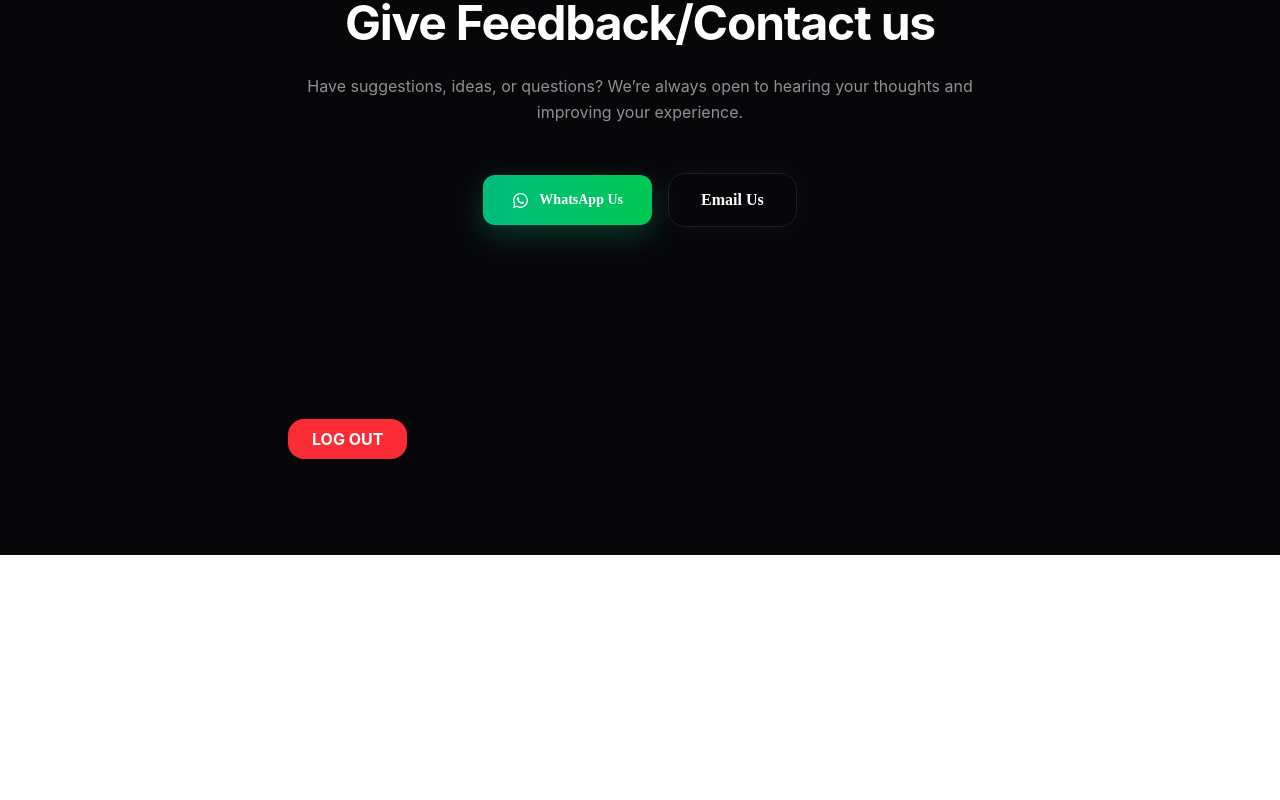
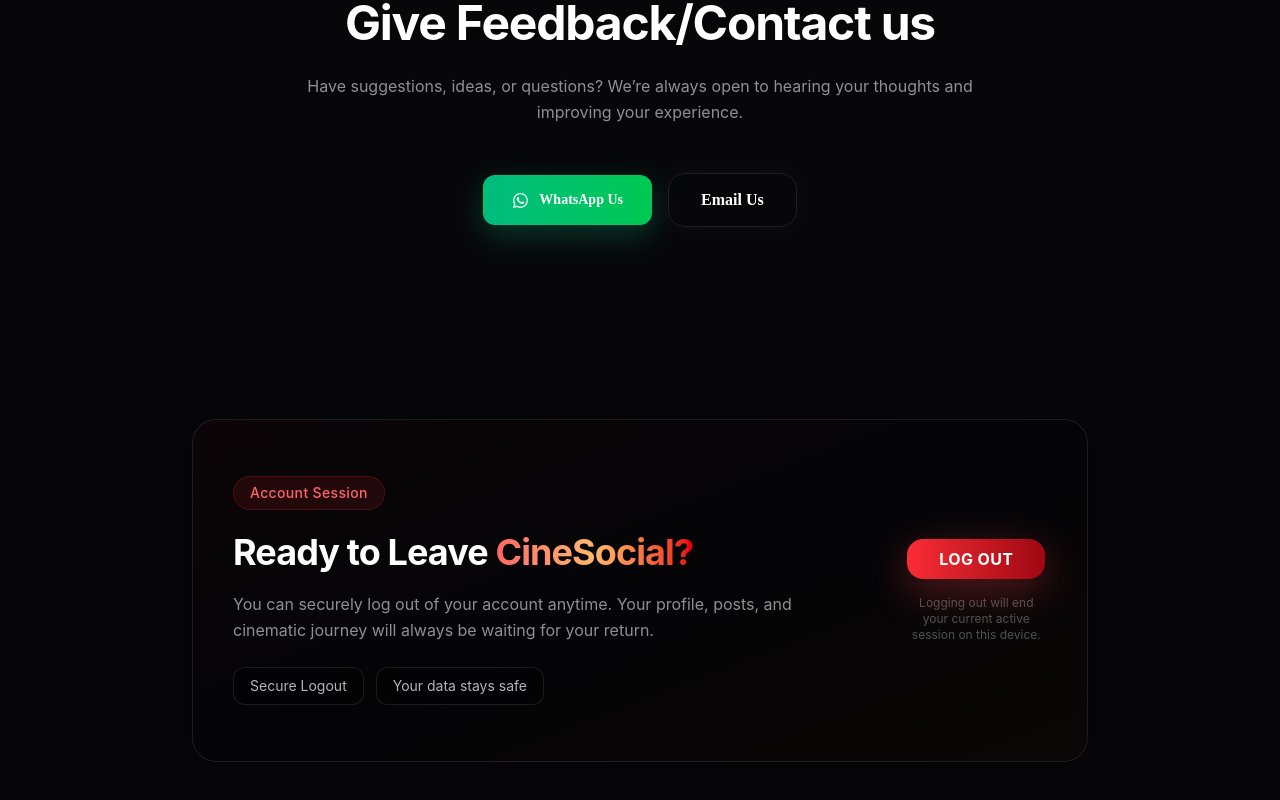
Before and after one commit to codingerror7/cinesocial, a Next.js app in the folder Frontend/: page /Settings in a window 1280 px wide. Shown: the part 1007-1807 px from the top of the page. Before the commit the page ends 1562 px from the top, so only its background shows below. Built offline with nearby package versions, Linux system fonts and the light colour scheme.

Commit message:
minor fix

```diff
--- a/Frontend/app/Settings/page.js
+++ b/Frontend/app/Settings/page.js
@@ -2,6 +2,8 @@
 import React from 'react'
 import { useState } from 'react';
 import Link from 'next/link';
+import {useAuth} from '@/context/AuthContext.js';
+import {useRouter} from 'next/navigation';
 import { FaWhatsapp } from "react-icons/fa";
 import Navbar2 from '@/Components/Navbar2'
 import MobileTopBar from '@/Components/MobileTopBar'
@@ -31,6 +33,7 @@
   },
 ];
 
+const {logout} = useAuth();
   const [openIndex, setOpenIndex] = useState(null);
 
   const toggle = (index) => {
@@ -39,6 +42,8 @@
 
   const [isLoggedOut, setIsLoggedOut] = useState(false);
 
+
+  const router = useRouter();
 
   const handleLogOut = () => {
     localStorage.removeItem("user");
@@ -55,10 +60,11 @@
         <Navbar2 />
         <MobileTopBar />
         <Sidebar />
+
          {/* Success */}
         {isLoggedOut && (
           <div
-            className="lg:block hidden absolute w-100 top-20 left-130  text-center py-2.5 rounded-xl
+            className="lg:block hidden absolute w-100 top-30 left-130  text-center py-2.5 rounded-xl
             bg-red-500/12 border border-red-500/20
             text-red-400 text-[12px] sm:text-sm
             font-medium animate-pulse [animation-duration:3s]"
@@ -66,6 +72,7 @@
             ✓ Logged out successfully!
           </div>
         )}
+
          <section className="relative w-full overflow-hidden bg-[#07070A] py-16 sm:py-24 px-4 sm:px-6 lg:px-12 text-white">
 
       {/* Heading */}
@@ -223,11 +230,113 @@
     </div>
   </div>
 </section>
-<div className = "relative w-full overflow-hidden bg-[#07070A] sm:py-24 px-4 sm:px-6 lg:px-12 text-white">
-    <button className = "bg-red-500 hover:bg-red-600 text-white font-bold py-2 px-6 rounded-2xl text-center cursor-pointer ml-60" onClick={handleLogOut}>
-  LOG OUT
-</button>
-</div>
+<section className="relative w-full overflow-hidden bg-[#07070A] py-10 sm:py-24 px-4 sm:px-6 lg:px-12 text-white">
+
+
+  {/* Main Card */}
+  <div
+    className="relative z-10 max-w-4xl mx-auto
+    rounded-3xl border border-white/10
+    bg-black/30 backdrop-blur-2xl
+    shadow-[0_0_40px_rgba(0,0,0,0.45)]
+    overflow-hidden"
+  >
+
+    {/* Gradient Overlay */}
+    <div className="absolute inset-0 bg-gradient-to-br from-red-500/[0.03] via-transparent to-orange-500/[0.03]" />
+
+    <div className="relative z-10 px-6 sm:px-10 py-10 sm:py-14">
+
+      {/* Top Content */}
+      <div className="flex flex-col lg:flex-row items-center justify-between gap-10">
+
+        {/* Left Side */}
+        <div className="max-w-2xl text-center lg:text-left">
+
+          <div
+            className="inline-flex items-center gap-2 px-4 py-1.5
+            rounded-full border border-red-500/20
+            bg-red-500/10 text-red-400
+            text-xs sm:text-sm font-medium tracking-wide"
+          >
+           Account Session
+          </div>
+
+          <h2
+            className="mt-5 text-3xl sm:text-4xl font-bold
+            leading-tight tracking-tight"
+          >
+            Ready to Leave{" "}
+            <span
+              className="bg-gradient-to-r from-red-400 via-orange-300 to-red-600
+              bg-clip-text text-transparent"
+            >
+              CineSocial?
+            </span>
+          </h2>
+
+          <p
+            className="mt-4 text-sm sm:text-base
+            text-white/55 leading-relaxed"
+          >
+            You can securely log out of your account anytime.
+            Your profile, posts, and cinematic journey will always
+            be waiting for your return.
+          </p>
+
+          {/* Small Stats / Info */}
+          <div className="mt-6 flex flex-wrap items-center justify-center lg:justify-start gap-3">
+
+            <div
+              className="px-4 py-2 rounded-xl bg-black/30 backdrop-blur-xl
+              border border-white/10 text-xs sm:text-sm text-white/70"
+            >
+              Secure Logout
+            </div>
+
+            <div
+              className="px-4 py-2 rounded-xl bg-black/30 backdrop-blur-xl
+              border border-white/10 text-xs sm:text-sm text-white/70"
+            >
+             Your data stays safe
+            </div>
+
+          </div>
+        </div>
+
+        {/* Right Side */}
+        <div className="flex flex-col items-center gap-4 w-full sm:w-auto">
+
+          {/* Logout Button */}
+          <button
+            onClick={handleLogOut}
+            className="group relative overflow-hidden
+            w-full sm:w-auto
+            inline-flex items-center justify-center gap-3
+            rounded-2xl px-8 py-2
+            bg-gradient-to-r from-red-500 to-red-800
+            text-white text-sm sm:text-base font-bold tracking-wide
+            shadow-[0_12px_40px_rgba(239,68,68,0.35)]
+            transition-all duration-300 ease-out
+            hover:scale-[1.04]
+            hover:shadow-[0_16px_50px_rgba(239,68,68,0.5)]
+            active:scale-[0.98] cursor-pointer"
+          >
+
+            <span>
+              LOG OUT
+            </span>
+          </button>
+
+          {/* Extra Note */}
+          <p className="text-[11px] sm:text-xs text-white/30 text-center max-w-[220px]">
+            Logging out will end your current active session on this device.
+          </p>
+        </div>
+      </div>
+    </div>
+  </div>
+</section>
     </div>
     </>
   )
```
